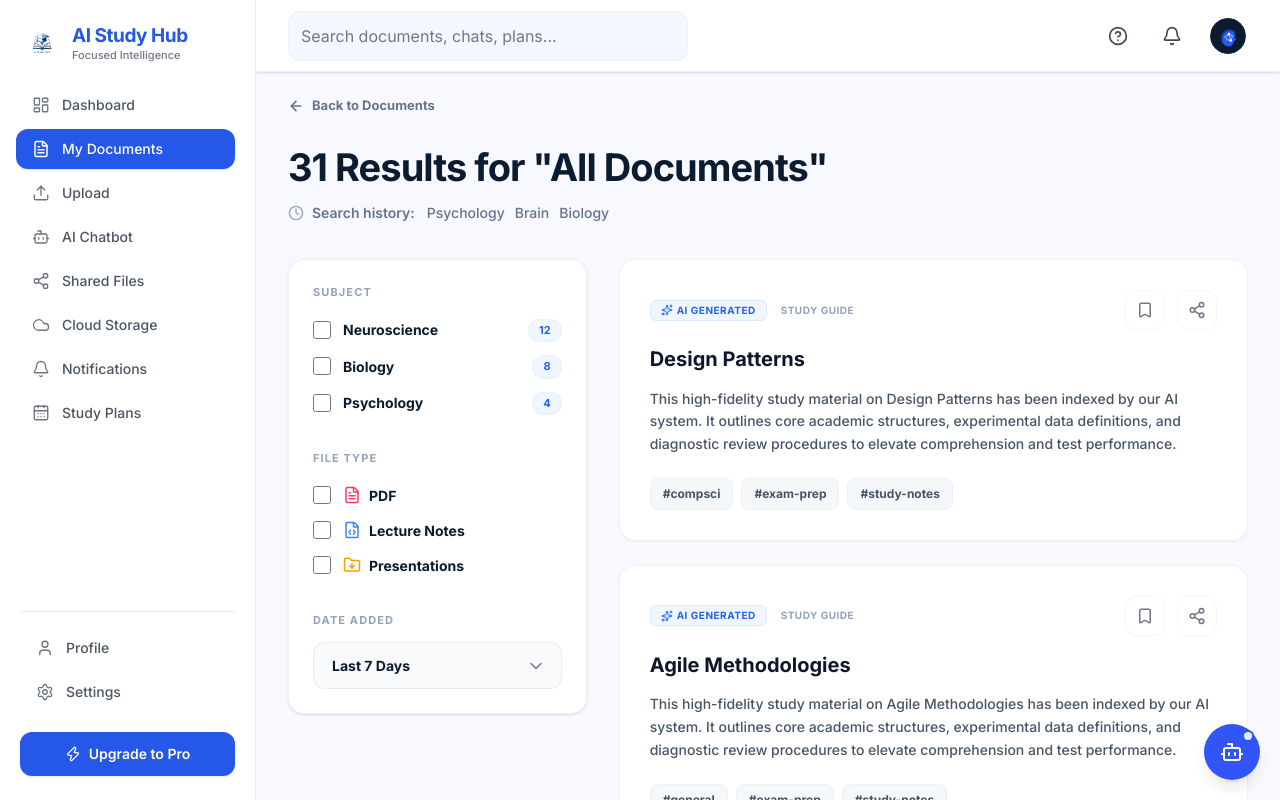
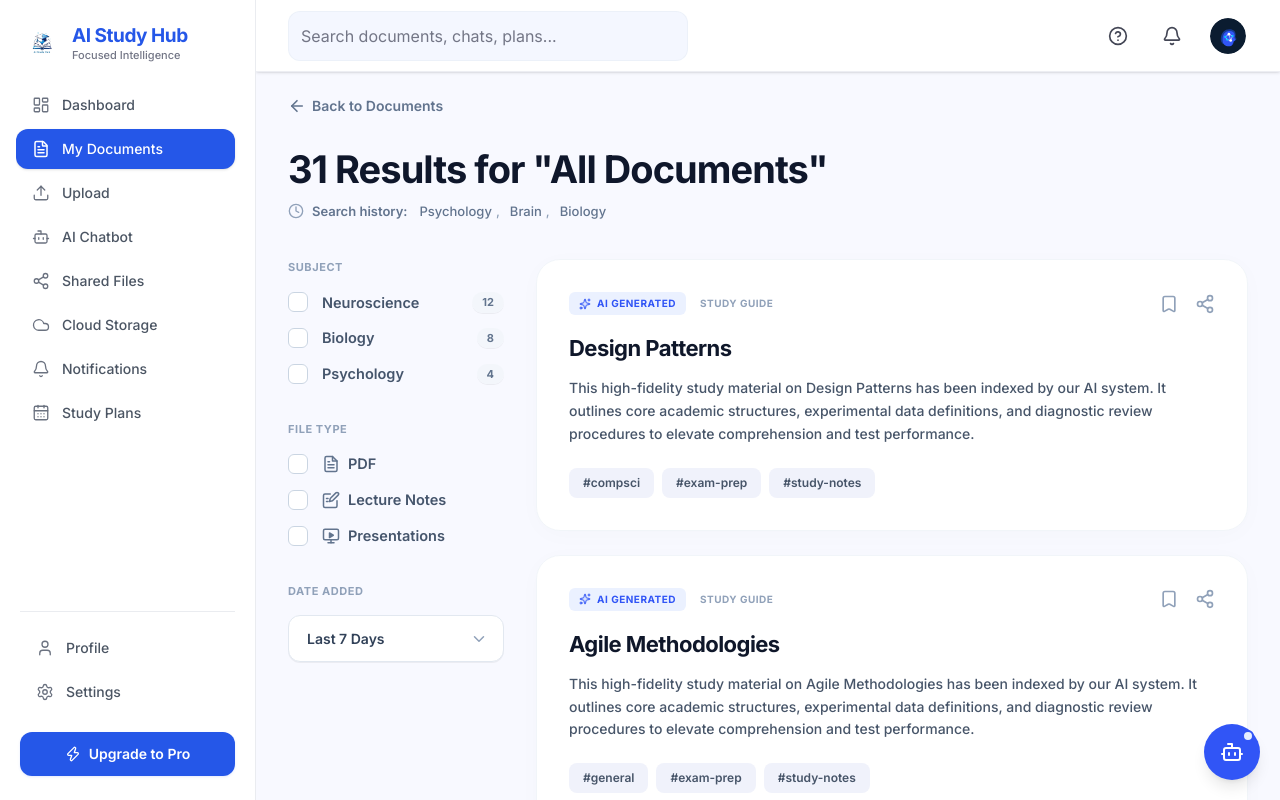
Before and after one commit to huynhduybinh24/SWP391_AIStudyHub, a React (Vite) app in the folder FrontEnd/: page /dashboard/documents/search in a window 1280 px wide. Built offline with nearby package versions, Linux system fonts and the light colour scheme.

Commit message:
feat: implement SearchResultsPage with filtering, bookmarking, and search functionality

```diff
--- a/FrontEnd/src/features/documents/pages/SearchResultsPage.tsx
+++ b/FrontEnd/src/features/documents/pages/SearchResultsPage.tsx
@@ -6,13 +6,7 @@ import {
   Bookmark,
   Share2,
   Sparkles,
-  ChevronDown,
-  FileText,
-  FileCode,
-  Image as ImageIcon,
-  FolderDown,
-  BookOpen,
-  Calendar
+  ChevronDown
 } from 'lucide-react'
 import { cn } from '@/lib/utils'
 
@@ -85,17 +79,84 @@ const DOCUMENT_DETAILS: Record<string, { label: string; description: string; tag
   }
 }
 
+// Custom square checkbox matching Figma exactly
+const CustomCheckbox = ({ checked }: { checked: boolean }) => {
+  return (
+    <div
+      className={cn(
+        "w-5 h-5 rounded-md flex items-center justify-center border transition-all duration-200 shrink-0",
+        checked
+          ? "bg-[#3155F6] border-[#3155F6] text-white"
+          : "border-slate-300 bg-white hover:border-slate-400"
+      )}
+    >
+      {checked && (
+        <svg className="w-3.5 h-3.5 stroke-[3]" fill="none" viewBox="0 0 24 24" stroke="currentColor">
+          <path strokeLinecap="round" strokeLinejoin="round" d="M5 13l4 4L19 7" />
+        </svg>
+      )}
+    </div>
+  )
+}
+
+// Custom inline SVG icons for premium visual looks matching Figma mockup
+const PDFIcon = () => (
+  <svg width="18" height="18" viewBox="0 0 24 24" fill="none" xmlns="http://www.w3.org/2000/svg" className="text-slate-500 shrink-0">
+    <path d="M14 2H6C4.9 2 4 2.9 4 4V20C4 21.1 4.9 22 6 22H18C19.1 22 20 21.1 20 20V8L14 2Z" stroke="currentColor" strokeWidth="2" strokeLinecap="round" strokeLinejoin="round"/>
+    <path d="M14 2V8H20" stroke="currentColor" strokeWidth="2" strokeLinecap="round" strokeLinejoin="round"/>
+    <path d="M16 13H8" stroke="currentColor" strokeWidth="2" strokeLinecap="round" strokeLinejoin="round"/>
+    <path d="M16 17H8" stroke="currentColor" strokeWidth="2" strokeLinecap="round" strokeLinejoin="round"/>
+    <path d="M10 9H8" stroke="currentColor" strokeWidth="2" strokeLinecap="round" strokeLinejoin="round"/>
+  </svg>
+)
+
+const LectureNotesIcon = () => (
+  <svg width="18" height="18" viewBox="0 0 24 24" fill="none" xmlns="http://www.w3.org/2000/svg" className="text-slate-500 shrink-0">
+    <path d="M11 4H4C2.9 4 2 4.9 2 6V20C2 21.1 2.9 22 4 22H18C19.1 22 20 21.1 20 20V13" stroke="currentColor" strokeWidth="2" strokeLinecap="round" strokeLinejoin="round"/>
+    <path d="M18.5 2.5C19.3284 1.67157 20.6716 1.67157 21.5 2.5C22.3284 3.32843 22.3284 4.67157 21.5 5.5L14 13L10 14L11 10L18.5 2.5Z" stroke="currentColor" strokeWidth="2" strokeLinecap="round" strokeLinejoin="round"/>
+    <path d="M6 10H8" stroke="currentColor" strokeWidth="2" strokeLinecap="round" strokeLinejoin="round"/>
+    <path d="M6 14H8" stroke="currentColor" strokeWidth="2" strokeLinecap="round" strokeLinejoin="round"/>
+  </svg>
+)
+
+const PresentationsIcon = () => (
+  <svg width="18" height="18" viewBox="0 0 24 24" fill="none" xmlns="http://www.w3.org/2000/svg" className="text-slate-500 shrink-0">
+    <rect x="2" y="3" width="20" height="14" rx="2" stroke="currentColor" strokeWidth="2" strokeLinecap="round" strokeLinejoin="round"/>
+    <path d="M8 21H16" stroke="currentColor" strokeWidth="2" strokeLinecap="round" strokeLinejoin="round"/>
+    <path d="M12 17V21" stroke="currentColor" strokeWidth="2" strokeLinecap="round" strokeLinejoin="round"/>
+    <path d="M10 8L15 11L10 14V8Z" fill="currentColor" stroke="currentColor" strokeWidth="2" strokeLinejoin="round"/>
+  </svg>
+)
+
 export function SearchResultsPage() {
   const navigate = useNavigate()
   const [searchParams] = useSearchParams()
-  const { documents, handleOpenPreview } = useOutletContext<DocumentsLayoutContext>()
+  const { documents, handleOpenPreview, showToast } = useOutletContext<DocumentsLayoutContext>()
   const keyword = searchParams.get('keyword') || ''
 
   // Filter local states
   const [selectedSubjects, setSelectedSubjects] = useState<string[]>(['NEUROSCIENCE'])
   const [selectedFileTypes, setSelectedFileTypes] = useState<string[]>(['pdf'])
   const [dateFilter, setDateFilter] = useState('Last 7 Days')
-  const [bookmarkedDocs, setBookmarkedDocs] = useState<Record<string, boolean>>({})
+
+  // Persistent Bookmarks State via LocalStorage
+  const [bookmarkedDocs, setBookmarkedDocs] = useState<Record<string, boolean>>(() => {
+    try {
+      const saved = localStorage.getItem('studyhub_bookmarks')
+      return saved ? JSON.parse(saved) : {}
+    } catch {
+      return {}
+    }
+  })
+
+  // Sync bookmarks to localStorage on update
+  useEffect(() => {
+    try {
+      localStorage.setItem('studyhub_bookmarks', JSON.stringify(bookmarkedDocs))
+    } catch (e) {
+      console.error('Failed to save bookmarks to localStorage', e)
+    }
+  }, [bookmarkedDocs])
 
   // If keyword changes and matches Neuroscience, prefill subjects filter to Neuroscience and types to PDF as in Figma
   useEffect(() => {
@@ -128,7 +189,15 @@ export function SearchResultsPage() {
   const toggleBookmark = (id: string, e: React.MouseEvent) => {
     e.stopPropagation()
     setBookmarkedDocs(prev => {
-      const updated = { ...prev, [id]: !prev[id] }
+      const isCurrentlyBookmarked = !!prev[id]
+      const updated = { ...prev, [id]: !isCurrentlyBookmarked }
+
+      // Visual feedback via premium toast system
+      if (!isCurrentlyBookmarked) {
+        showToast('Document successfully bookmarked!')
+      } else {
+        showToast('Bookmark removed.')
+      }
       return updated
     })
   }
@@ -136,8 +205,16 @@ export function SearchResultsPage() {
   const handleShare = (title: string, e: React.MouseEvent) => {
     e.stopPropagation()
     if (navigator.clipboard) {
-      navigator.clipboard.writeText(`${window.location.origin}/dashboard/documents`)
-      alert(`Copied document link to clipboard: ${title}`)
+      const shareUrl = `${window.location.origin}/dashboard/documents`
+      navigator.clipboard.writeText(shareUrl)
+        .then(() => {
+          showToast(`Copied shareable link for "${title}" to clipboard!`)
+        })
+        .catch(() => {
+          showToast('Failed to copy link to clipboard.')
+        })
+    } else {
+      showToast('Clipboard sharing not supported on this browser.')
     }
   }
 
@@ -165,7 +242,7 @@ export function SearchResultsPage() {
     )
   })
 
-  // 2. Local Sidebar Filters (Subject & File Type checkboxes)
+  // 2. Local Sidebar Filters (Subject & File Type checkboxes & Date Added dropdown)
   const filteredDocuments = searchedDocuments.filter(doc => {
     // Subject filter (if none checked, show all searched; otherwise must match)
     const subjectMatch = selectedSubjects.length === 0 || selectedSubjects.includes(doc.subject)
@@ -178,7 +255,17 @@ export function SearchResultsPage() {
 
     const typeMatch = selectedFileTypes.length === 0 || selectedFileTypes.includes(docTypeGroup)
 
-    return subjectMatch && typeMatch
+    // Date Added filter (relative to today, bypass signature doc 'neuro-1' to preserve Figma high-fidelity preview)
+    let dateMatch = true
+    if (dateFilter === 'Last 7 Days') {
+      const sevenDaysAgo = new Date(Date.now() - 7 * 24 * 60 * 60 * 1000)
+      dateMatch = doc.uploadedDateObj >= sevenDaysAgo || doc.id === 'neuro-1'
+    } else if (dateFilter === 'Last 30 Days') {
+      const thirtyDaysAgo = new Date(Date.now() - 30 * 24 * 60 * 60 * 1000)
+      dateMatch = doc.uploadedDateObj >= thirtyDaysAgo || doc.id === 'neuro-1'
+    }
+
+    return subjectMatch && typeMatch && dateMatch
   })
 
   // Dynamic count calculator for filter checklist based on the searched subset (exactly as in Figma)
@@ -187,154 +274,165 @@ export function SearchResultsPage() {
   const psychCount = searchedDocuments.filter(d => d.subject === 'PSYCHOLOGY').length
 
   return (
-    <div className="space-y-7 animate-fade-in pb-8">
+    <div className="space-y-6.5 animate-fade-in pb-8">
       {/* 1. Breadcrumb Back Navigation */}
       <div>
         <button
           onClick={() => navigate('/dashboard/documents')}
-          className="flex items-center gap-2 text-[13px] font-bold text-[#64748b] hover:text-[#2563eb] transition-colors"
+          className="flex items-center gap-1.5 text-sm font-semibold text-slate-500 hover:text-[#3155F6] transition-colors focus:outline-none"
         >
-          <ArrowLeft className="h-4 w-4 stroke-[2.5]" />
+          <ArrowLeft className="h-4.5 w-4.5 shrink-0 stroke-[2.2]" />
           Back to Documents
         </button>
       </div>
 
       {/* 2. Page Header Block */}
-      <div className="space-y-2">
-        <h1 className="text-3xl font-extrabold tracking-tight text-foreground sm:text-[38px] leading-tight">
+      <div className="space-y-2 pt-1">
+        <h1 className="text-3xl font-extrabold tracking-tight text-slate-900 sm:text-[38px] leading-tight">
           {searchedDocuments.length} Results for "{keyword || 'All Documents'}"
         </h1>
 
         {/* Search History Row */}
-        <div className="flex items-center gap-2 text-sm text-[#64748b] pt-1">
-          <Clock className="h-4 w-4 text-[#94a3b8] shrink-0" />
-          <span className="font-semibold">Search history:</span>
-          <div className="flex flex-wrap items-center gap-2.5 ml-1">
-            {['Psychology', 'Brain', 'Biology'].map(historyItem => (
+        <div className="flex items-center gap-2 text-[13px] text-slate-500 font-medium">
+          <Clock className="h-4 w-4 text-slate-400 shrink-0" />
+          <span className="font-semibold text-slate-500">Search history:</span>
+          <div className="flex flex-wrap items-center gap-1.5 ml-1">
+            {['Psychology', 'Brain', 'Biology'].map((historyItem, index) => (
+              <span key={historyItem} className="flex items-center">
                 <button
-                key={historyItem}
                   onClick={() => handleHistorySearch(historyItem)}
-                className="text-[#64748b] hover:text-[#2563eb] hover:underline font-medium transition-all"
+                  className="text-slate-500 hover:text-[#3155F6] hover:underline transition-colors"
                 >
                   {historyItem}
                 </button>
+                {index < 2 && <span className="text-slate-400 mx-1">,</span>}
+              </span>
             ))}
           </div>
         </div>
       </div>
 
       {/* 3. Columns Layout: Filter column + Results area */}
-      <div className="grid grid-cols-1 gap-8 lg:grid-cols-12 items-start pt-2">
+      <div className="grid grid-cols-1 gap-8 lg:grid-cols-12 items-start pt-3">
 
-        {/* Left Filter Column (width 4 of 12) */}
-        <div className="lg:col-span-4 space-y-7 bg-white rounded-2xl border border-border/80 p-6 shadow-sm">
+        {/* Left Filter Column (width 3 of 12) - Transparent/Borderless */}
+        <div className="lg:col-span-3 space-y-8">
 
           {/* Section: Subject */}
-          <div className="space-y-4.5">
-            <h3 className="text-[11px] font-extrabold uppercase tracking-widest text-[#94a3b8]">
-              Subject
+          <div className="space-y-4">
+            <h3 className="text-[11px] font-bold uppercase tracking-wider text-slate-400">
+              SUBJECT
             </h3>
             <div className="space-y-3.5">
               {[
                 { id: 'NEUROSCIENCE', name: 'Neuroscience', count: neuroCount },
                 { id: 'BIOLOGY', name: 'Biology', count: bioCount },
                 { id: 'PSYCHOLOGY', name: 'Psychology', count: psychCount }
-              ].map(subj => (
-                <label
+              ].map(subj => {
+                const isChecked = selectedSubjects.includes(subj.id)
+                return (
+                  <div
                     key={subj.id}
-                  className="flex items-center justify-between group cursor-pointer"
+                    className="flex items-center justify-between group"
                   >
-                  <div className="flex items-center gap-3 select-none">
-                    <input
-                      type="checkbox"
-                      checked={selectedSubjects.includes(subj.id)}
-                      onChange={() => toggleSubject(subj.id)}
-                      className="h-[18px] w-[18px] rounded border-[#cbd5e1] text-[#2563eb] focus:ring-[#2563eb]/20 cursor-pointer accent-[#2563eb]"
+                    <div className="flex items-center gap-3.5 select-none cursor-pointer" onClick={() => toggleSubject(subj.id)}>
+                      <CustomCheckbox
+                        checked={isChecked}
                       />
-                    <span className="text-[14px] font-bold text-foreground group-hover:text-[#2563eb] transition-colors">
+                      <span className={cn(
+                        "text-[14.5px] font-semibold transition-colors",
+                        isChecked ? "text-[#3155F6]" : "text-slate-600 group-hover:text-slate-800"
+                      )}>
                         {subj.name}
                       </span>
                     </div>
-                  <span className="rounded-full bg-[#eff6ff] text-[#2563eb] font-extrabold text-[11px] px-2.5 py-0.5 border border-[#dbeafe]/40 shadow-2xs">
+                    <span className={cn(
+                      "rounded-full font-bold text-[11px] px-2.5 py-0.5 shadow-2xs transition-colors",
+                      isChecked
+                        ? "bg-[#EBF1FF] text-[#3155F6]"
+                        : "bg-slate-100/70 text-slate-500"
+                    )}>
                       {subj.count}
                     </span>
-                </label>
-              ))}
+                  </div>
+                )
+              })}
             </div>
           </div>
 
           {/* Section: File Type */}
-          <div className="space-y-4.5 pt-2">
-            <h3 className="text-[11px] font-extrabold uppercase tracking-widest text-[#94a3b8]">
-              File Type
+          <div className="space-y-4 pt-1">
+            <h3 className="text-[11px] font-bold uppercase tracking-wider text-slate-400">
+              FILE TYPE
             </h3>
             <div className="space-y-3.5">
               {[
-                { id: 'pdf', name: 'PDF', icon: <FileText className="h-4.5 w-4.5 text-[#f43f5e]" /> },
-                { id: 'notes', name: 'Lecture Notes', icon: <FileCode className="h-4.5 w-4.5 text-[#3b82f6]" /> },
-                { id: 'presentations', name: 'Presentations', icon: <FolderDown className="h-4.5 w-4.5 text-[#f59e0b]" /> }
-              ].map(type => (
-                <label
+                { id: 'pdf', name: 'PDF', icon: <PDFIcon /> },
+                { id: 'notes', name: 'Lecture Notes', icon: <LectureNotesIcon /> },
+                { id: 'presentations', name: 'Presentations', icon: <PresentationsIcon /> }
+              ].map(type => {
+                const isChecked = selectedFileTypes.includes(type.id)
+                return (
+                  <div
                     key={type.id}
-                  className="flex items-center justify-between group cursor-pointer"
+                    className="flex items-center justify-between group"
                   >
-                  <div className="flex items-center gap-3 select-none">
-                    <input
-                      type="checkbox"
-                      checked={selectedFileTypes.includes(type.id)}
-                      onChange={() => toggleFileType(type.id)}
-                      className="h-[18px] w-[18px] rounded border-[#cbd5e1] text-[#2563eb] focus:ring-[#2563eb]/20 cursor-pointer accent-[#2563eb]"
+                    <div className="flex items-center gap-3.5 select-none cursor-pointer" onClick={() => toggleFileType(type.id)}>
+                      <CustomCheckbox
+                        checked={isChecked}
                       />
-                    <span className="flex items-center gap-2 text-[14px] font-bold text-foreground group-hover:text-[#2563eb] transition-colors">
+                      <span className="flex items-center gap-2 text-[14.5px] font-semibold text-slate-600 group-hover:text-slate-800 transition-colors">
                         {type.icon}
                         {type.name}
                       </span>
                     </div>
-                </label>
-              ))}
+                  </div>
+                )
+              })}
             </div>
           </div>
 
           {/* Section: Date Added */}
-          <div className="space-y-3.5 pt-2">
-            <h3 className="text-[11px] font-extrabold uppercase tracking-widest text-[#94a3b8]">
-              Date Added
+          <div className="space-y-4 pt-1">
+            <h3 className="text-[11px] font-bold uppercase tracking-wider text-slate-400">
+              DATE ADDED
             </h3>
 
             <div className="relative">
               <select
                 value={dateFilter}
                 onChange={(e) => setDateFilter(e.target.value)}
-                className="w-full appearance-none rounded-xl border border-border bg-[#f8fafc] px-4.5 py-3 pr-10 text-[14px] font-bold text-foreground focus-visible:outline-none focus-visible:ring-2 focus-visible:ring-[#2563eb]/20 cursor-pointer transition-all"
+                className="w-full appearance-none rounded-xl border border-slate-200 bg-white px-4.5 py-3 pr-10 text-[14px] font-semibold text-slate-700 focus-visible:outline-none focus-visible:ring-2 focus-visible:ring-[#3155F6]/20 cursor-pointer shadow-2xs transition-all"
               >
                 <option value="Last 7 Days">Last 7 Days</option>
                 <option value="Last 30 Days">Last 30 Days</option>
                 <option value="All Time">All Time</option>
               </select>
-              <ChevronDown className="absolute right-4 top-1/2 h-5 w-5 -translate-y-1/2 text-muted pointer-events-none stroke-[1.8]" />
+              <ChevronDown className="absolute right-4 top-1/2 h-4.5 w-4.5 -translate-y-1/2 text-slate-400 pointer-events-none stroke-[2]" />
             </div>
           </div>
 
         </div>
 
-        {/* Right Result Column (width 8 of 12) */}
-        <div className="lg:col-span-8 space-y-6">
+        {/* Right Result Column (width 9 of 12) */}
+        <div className="lg:col-span-9 space-y-6">
           {filteredDocuments.length === 0 ? (
             /* Empty state for search results */
-            <div className="flex flex-col items-center justify-center rounded-3xl border border-dashed border-border/80 bg-white py-16 px-6 text-center shadow-xs">
-              <div className="flex h-14 w-14 items-center justify-center rounded-full bg-blue-50 text-[#2563eb]">
+            <div className="flex flex-col items-center justify-center rounded-[28px] border border-dashed border-slate-200 bg-white py-16 px-6 text-center shadow-2xs">
+              <div className="flex h-14 w-14 items-center justify-center rounded-full bg-[#EBF1FF] text-[#3155F6]">
                 <Sparkles className="h-6 w-6" />
               </div>
-              <h3 className="mt-4 text-[17px] font-bold text-foreground">No matches found</h3>
-              <p className="mt-2 text-sm text-muted max-w-sm">
+              <h3 className="mt-4 text-[17px] font-extrabold text-slate-900">No matches found</h3>
+              <p className="mt-2 text-sm text-slate-500 max-w-sm font-medium">
                 No documents in search match the selected filters. Try updating your subject or format checklists.
               </p>
               <button
                 onClick={() => {
                   setSelectedSubjects(['NEUROSCIENCE'])
                   setSelectedFileTypes(['pdf'])
+                  setDateFilter('Last 7 Days')
                 }}
-                className="mt-6 rounded-xl text-sm font-semibold border border-border bg-[#f8fafc] px-5 py-2.5 text-body hover:bg-surface hover:text-[#2563eb] transition-all"
+                className="mt-6 rounded-xl text-sm font-bold border border-slate-200 bg-white px-5 py-2.5 text-slate-700 hover:bg-slate-50 hover:text-[#3155F6] transition-all"
               >
                 Reset Filter Choices
               </button>
@@ -353,48 +451,48 @@ export function SearchResultsPage() {
                 <div
                   key={doc.id}
                   onClick={() => handleOpenPreview(doc)}
-                  className="group relative flex flex-col justify-between rounded-2xl border border-border/85 bg-white p-7.5 shadow-xs hover:border-[#2563eb]/20 hover:shadow-md hover:-translate-y-0.5 cursor-pointer transition-all duration-300"
+                  className="group relative flex flex-col justify-between rounded-3xl border border-slate-100 bg-white p-8 shadow-[0_4px_25px_rgba(0,0,0,0.02)] hover:border-[#3155F6]/10 hover:shadow-[0_8px_30px_rgba(49,85,246,0.04)] hover:-translate-y-0.5 cursor-pointer transition-all duration-300"
                 >
 
                   {/* Top Row: AI Generated tag + labels + bookmark/share actions */}
                   <div className="flex items-center justify-between w-full">
                     <div className="flex items-center gap-3.5">
                       {/* AI Generated Pill */}
-                      <span className="flex items-center gap-1 rounded-md bg-[#eff6ff] border border-[#dbeafe] px-2.5 py-0.5 text-[10px] font-extrabold tracking-wider text-[#2563eb]">
-                        <Sparkles className="h-3 w-3 text-[#2563eb] fill-[#2563eb]/10" />
+                      <span className="flex items-center gap-1.5 rounded-md bg-[#EBF1FF] px-2.5 py-1 text-[10px] font-extrabold tracking-wider text-[#3155F6]">
+                        <Sparkles className="h-3 w-3 text-[#3155F6] fill-[#3155F6]/10" />
                         AI GENERATED
                       </span>
                       {/* Label */}
-                      <span className="text-[10px] font-bold tracking-wider text-[#94a3b8] uppercase">
+                      <span className="text-[10px] font-extrabold tracking-wider text-slate-400 uppercase">
                         {details.label}
                       </span>
                     </div>
 
                     {/* Bookmark and Share icons */}
-                    <div className="flex items-center gap-3" onClick={e => e.stopPropagation()}>
+                    <div className="flex items-center gap-4" onClick={e => e.stopPropagation()}>
                       <button
                         onClick={(e) => toggleBookmark(doc.id, e)}
                         className={cn(
-                          "p-2.5 rounded-xl border border-border/50 hover:bg-[#f8fafc] hover:text-[#2563eb] transition-all duration-200",
-                          isBookmarked ? "text-[#2563eb] bg-[#eff6ff]/50 border-[#dbeafe]" : "text-muted bg-white"
+                          "text-slate-400 hover:text-[#3155F6] transition-all duration-200 focus:outline-none",
+                          isBookmarked ? "text-[#3155F6]" : "text-slate-400"
                         )}
                         title="Bookmark document"
                       >
-                        <Bookmark className={cn("h-4.5 w-4.5", isBookmarked && "fill-[#2563eb]")} />
+                        <Bookmark className={cn("h-[20px] w-[20px]", isBookmarked && "fill-[#3155F6] stroke-[#3155F6]")} />
                       </button>
                       <button
                         onClick={(e) => handleShare(doc.title || doc.fileName, e)}
-                        className="p-2.5 rounded-xl border border-border/50 bg-white text-muted hover:bg-[#f8fafc] hover:text-[#2563eb] transition-all duration-200"
+                        className="text-slate-400 hover:text-[#3155F6] transition-all duration-200 focus:outline-none"
                         title="Share document link"
                       >
-                        <Share2 className="h-4.5 w-4.5" />
+                        <Share2 className="h-[20px] w-[20px]" />
                       </button>
                     </div>
                   </div>
 
                   {/* Document Title */}
-                  <div className="mt-4 flex-1">
-                    <h2 className="text-xl font-extrabold text-[#0f172a] group-hover:text-[#2563eb] transition-colors leading-snug">
+                  <div className="mt-4.5 flex-1">
+                    <h2 className="text-[22px] font-extrabold text-[#0f172a] group-hover:text-[#3155F6] transition-colors leading-snug tracking-tight">
                       {doc.title || doc.fileName}
                     </h2>
 
@@ -409,7 +507,7 @@ export function SearchResultsPage() {
                     {details.tags.map((tag, idx) => (
                       <span
                         key={idx}
-                        className="rounded-lg bg-[#f1f5f9]/70 px-3 py-1.5 text-[12px] font-bold text-[#475569] border border-[#e2e8f0]/40 transition-colors hover:bg-slate-100 hover:text-foreground"
+                        className="rounded-lg bg-[#F0F2FB] px-3.5 py-1.5 text-[12px] font-semibold text-[#475569] transition-all hover:bg-slate-200/80 hover:text-slate-900"
                       >
                         {tag}
                       </span>
```
Lines whose indentation alone changed are shown as unchanged.
